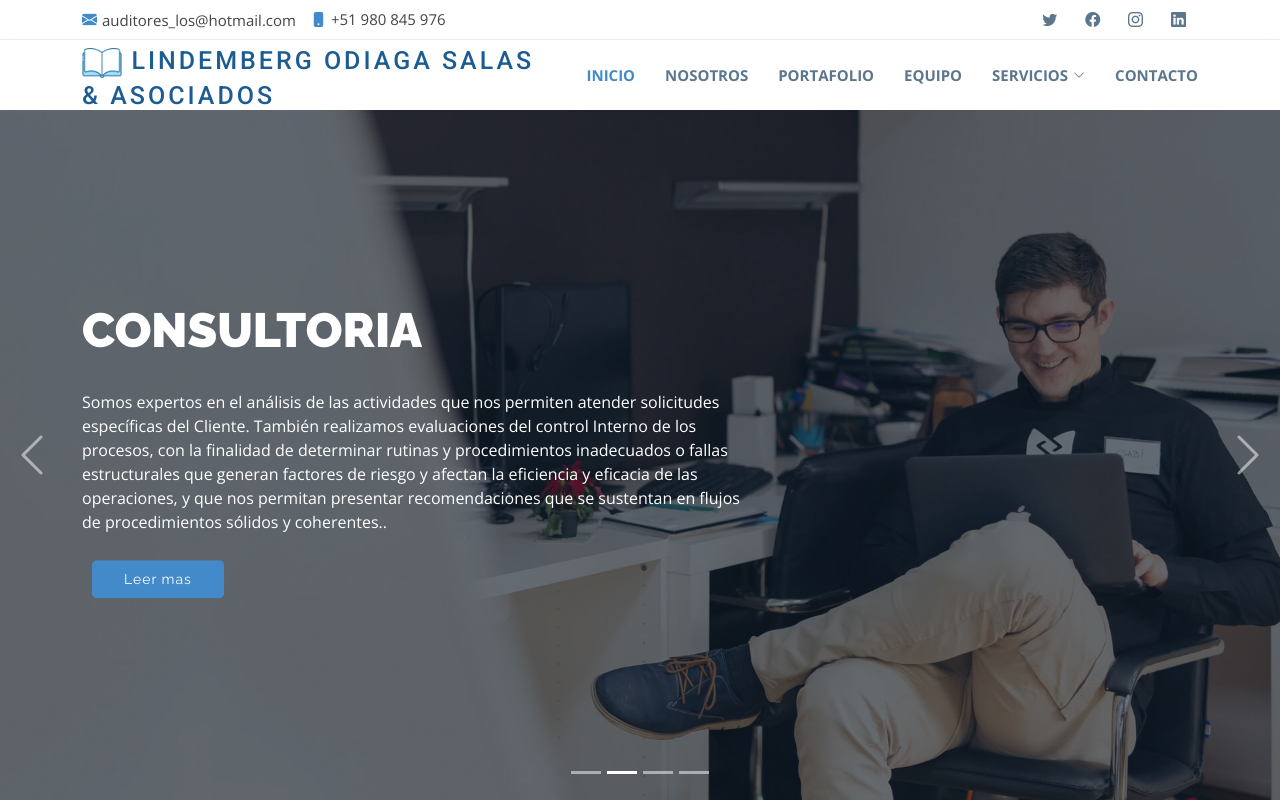
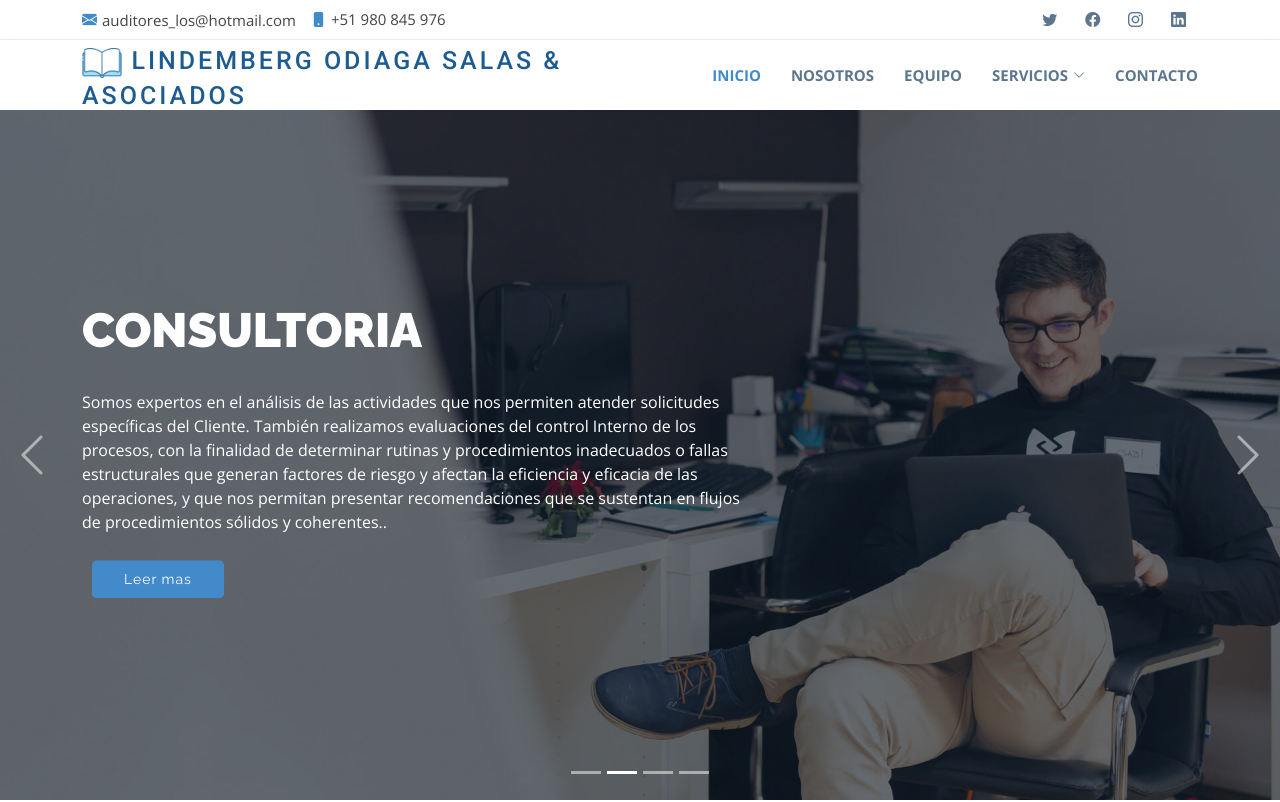
Before and after one commit to DevForAll/audit_website, a plain HTML site: page index.html in a window 1280 px wide. Shown: the top 802 px of the page. Drawn offline with nearby package versions, Linux system fonts and the light colour scheme.

Commit message:
Se modifico el texto del menu

```diff
--- a/index.html
+++ b/index.html
@@ -75,7 +75,7 @@
           <li><strong><a class="nav-link scrollto active" href="#hero">INICIO</a></strong></li>
           <li><strong><a class="nav-link scrollto" href="#about">NOSOTROS</a></strong></li>
           <!-- <li><a class="nav-link scrollto" href="#services">SERVICIOS</a></li> -->
-          <li><strong><a class="nav-link scrollto" href="#portfolio">PORTAFOLIO</a></strong></li>
+        <!--   <li><strong><a class="nav-link scrollto" href="#portfolio">PORTAFOLIO</a></strong></li>-->
           <li><strong><a class="nav-link scrollto" href="#team">EQUIPO</a></strong></li>
           <li class="dropdown"><strong><a href="#"><span>SERVICIOS</span> <i class="bi bi-chevron-down"></i></a></strong>
             <ul>
```
